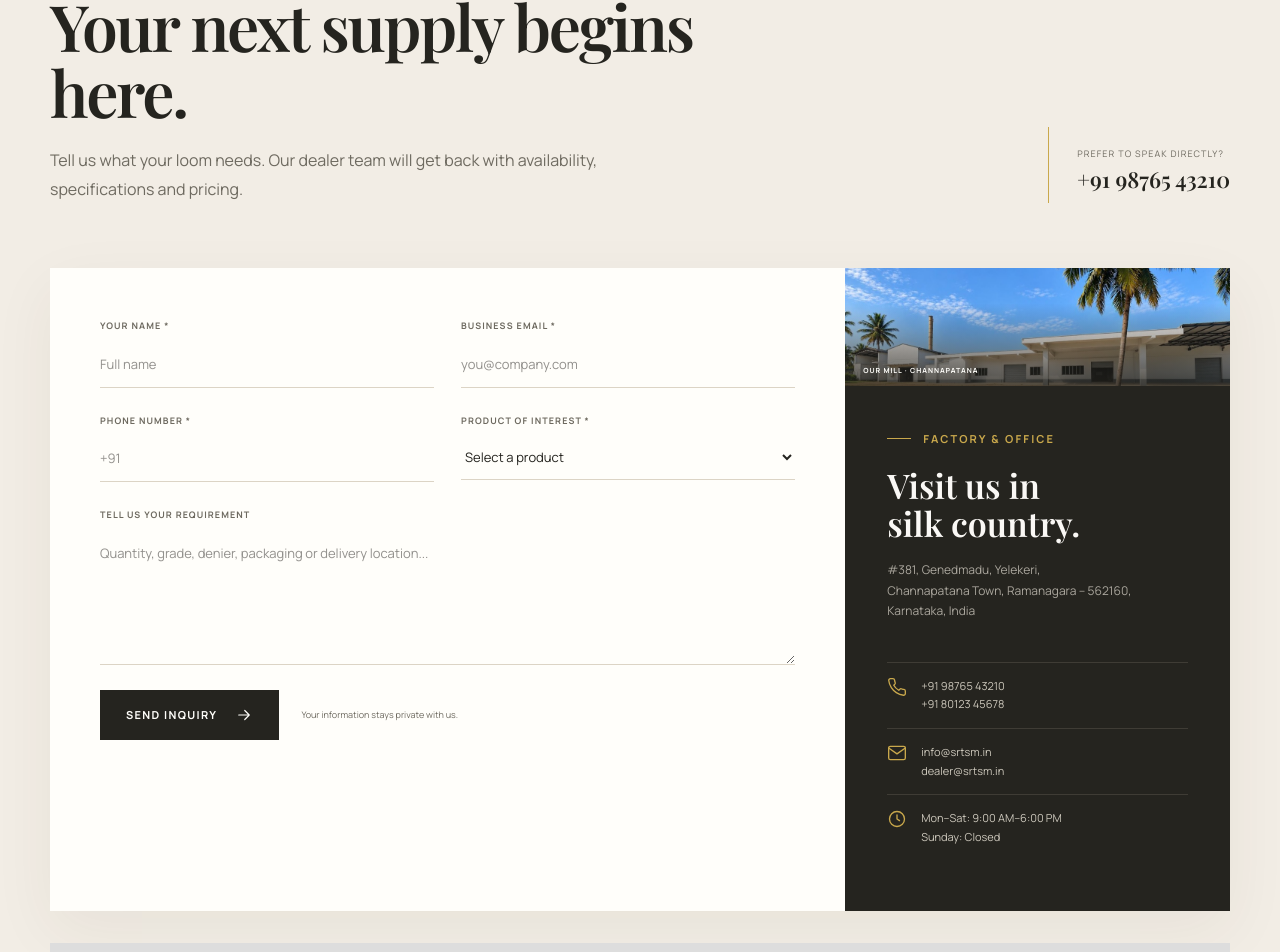
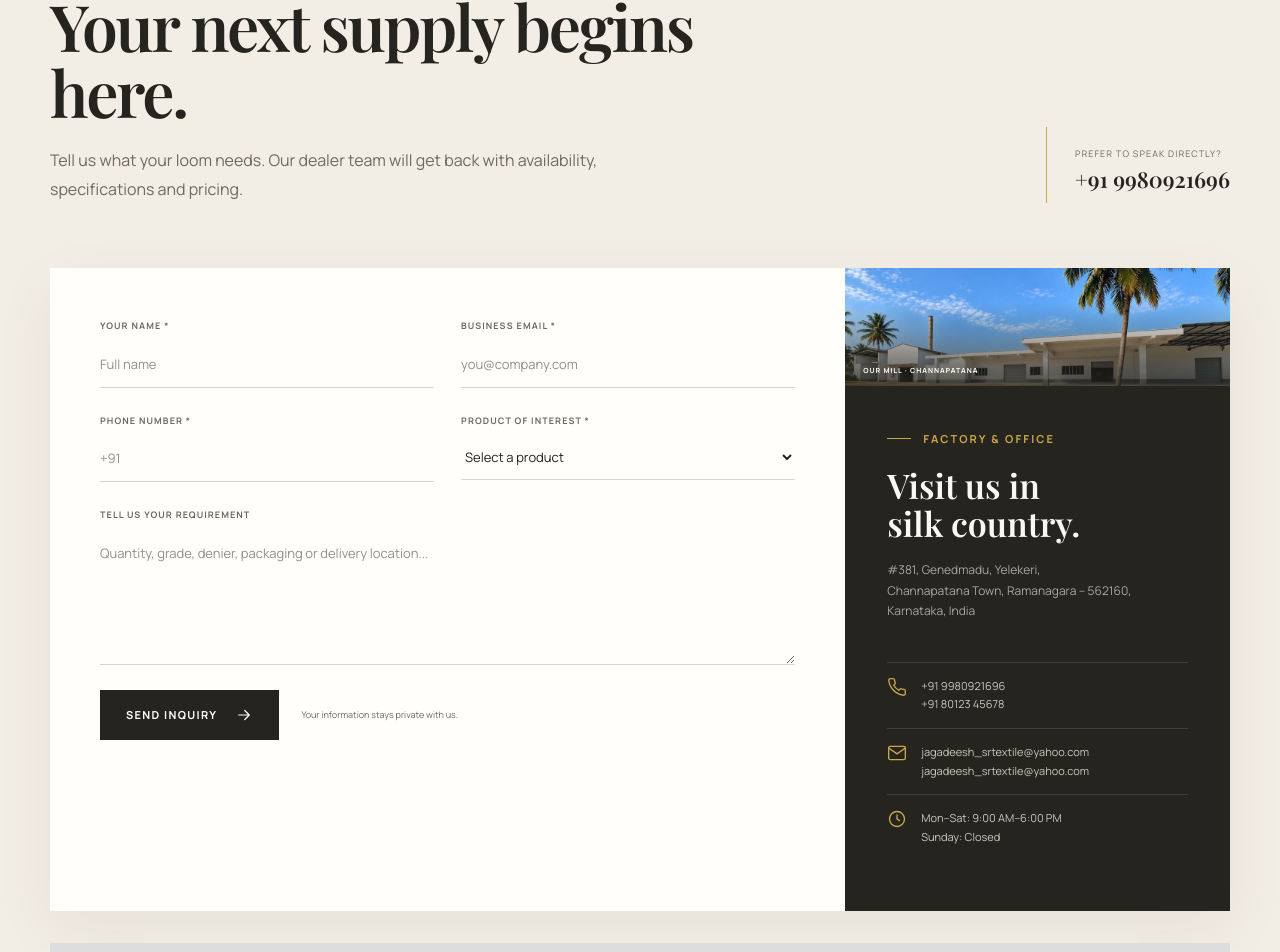
Before and after one commit to ayushgowdamj/SRTSM, a React (Vite) app: page / in a window 1280 px wide. Shown: the part 8167-9119 px from the top of the page. Built offline with nearby package versions, Linux system fonts and the light colour scheme; grey boxes are pictures that could not be loaded; a web font is replaced by a local one.

Commit message:
Update contact details: mobile numbers to +91 9980921696 and 80123 45678, email to jagadeesh_srtextile@yahoo.com
Co-Authored-By: Claude Code <noreply@anthropic.com>

```diff
--- a/src/App.tsx
+++ b/src/App.tsx
@@ -430,7 +430,7 @@ function App() {
           <div className="container">
             <div className="contact__header">
               <SectionTitle eyebrow="Start a conversation" title="Your next supply begins here." intro="Tell us what your loom needs. Our dealer team will get back with availability, specifications and pricing." />
-              <div className="contact__direct"><span>Prefer to speak directly?</span><a href="tel:+919876543210">+91 98765 43210</a></div>
+              <div className="contact__direct"><span>Prefer to speak directly?</span><a href="tel:+919980921696">+91 9980921696</a></div>
             </div>
             <div className="contact__grid">
               <form className="inquiry-form" onSubmit={handleSubmit}>
@@ -456,8 +456,8 @@ function App() {
                   <p>#381, Genedmadu, Yelekeri,<br />Channapatana Town, Ramanagara – 562160,<br />Karnataka, India</p>
                 </div>
                 <div className="contact-card__details">
-                  <a href="tel:+919876543210"><Icon name="phone" /><span>+91 98765 43210<br />+91 80123 45678</span></a>
-                  <a href="mailto:info@srtsm.in"><Icon name="mail" /><span>info@srtsm.in<br />dealer@srtsm.in</span></a>
+                  <a href="tel:+919980921696"><Icon name="phone" /><span>+91 9980921696<br />+91 80123 45678</span></a>
+                  <a href="mailto:jagadeesh_srtextile@yahoo.com"><Icon name="mail" /><span>jagadeesh_srtextile@yahoo.com<br />jagadeesh_srtextile@yahoo.com</span></a>
                   <div><Icon name="clock" /><span>Mon–Sat: 9:00 AM–6:00 PM<br />Sunday: Closed</span></div>
                 </div>
               </aside>
```
